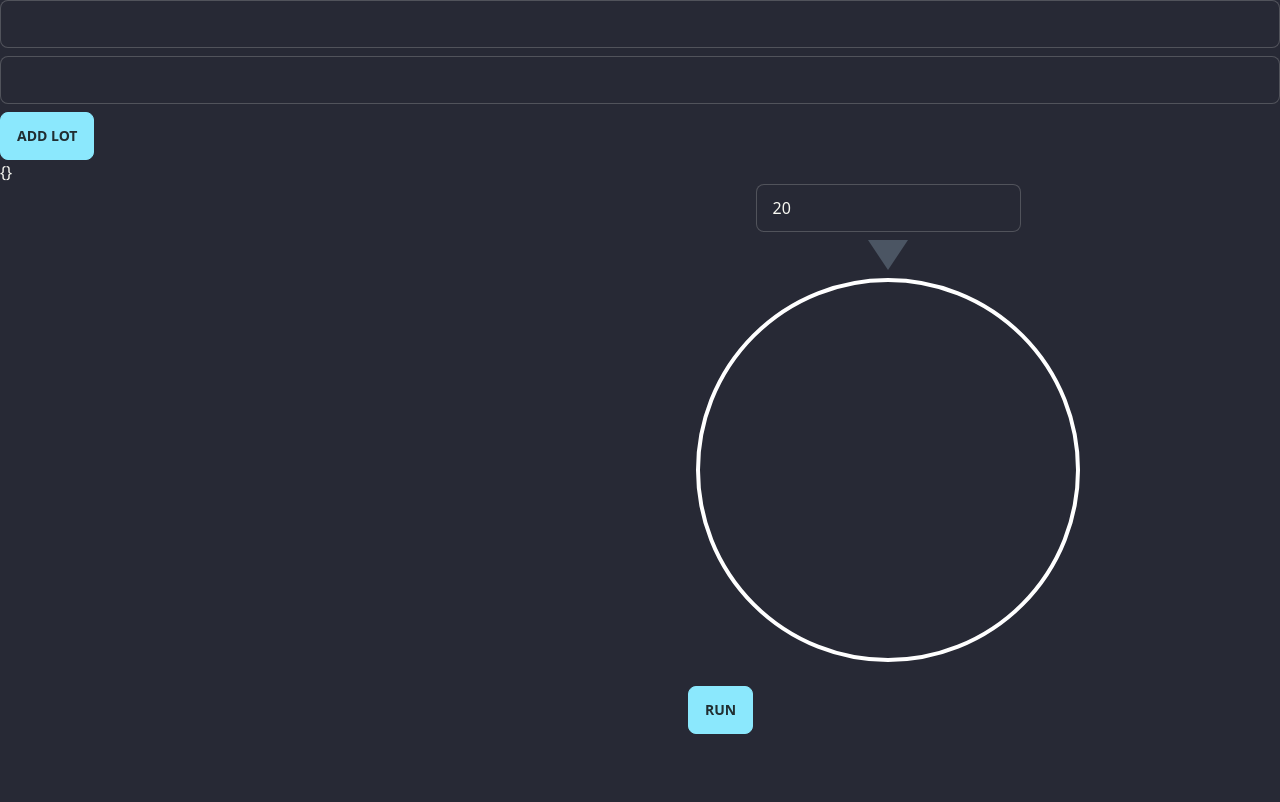
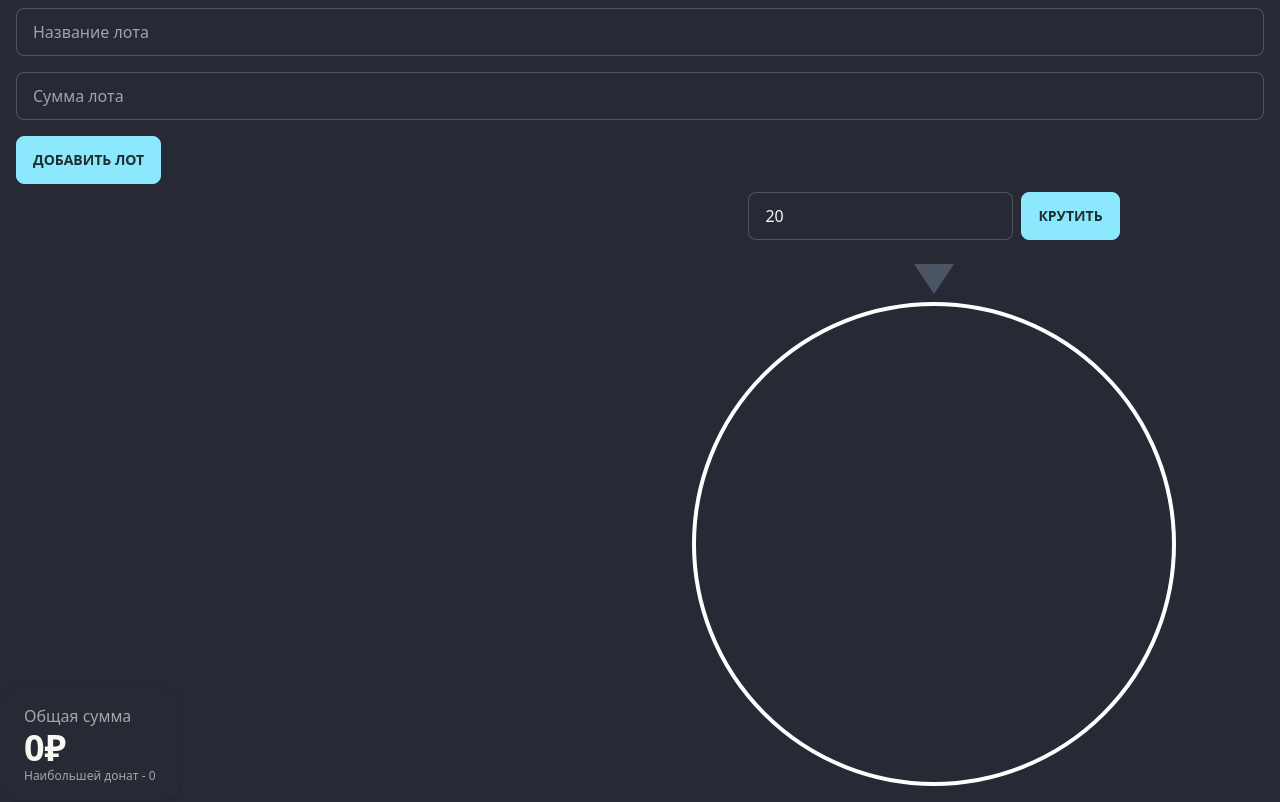
Before and after one commit to VashUber/spin-auc, a Next.js app: page / in a window 1280 px wide. Built offline with nearby package versions, Linux system fonts and the light colour scheme.

Commit message:
feat: added stat && some style, but need to be refactored

```diff
--- a/src/app/layout.tsx
+++ b/src/app/layout.tsx
@@ -13,7 +13,7 @@ export default function RootLayout({
 }) {
   return (
     <html lang="en">
-      <body className="max-w-screen-2xl my-0 mx-auto overflow-x-hidden">
+      <body className="max-w-screen-2xl my-0 mx-auto overflow-x-hidden px-4">
         {children}
       </body>
     </html>
--- a/src/app/page.tsx
+++ b/src/app/page.tsx
@@ -3,7 +3,7 @@
 import { autorun } from 'mobx';
 import { observer } from 'mobx-react-lite';
 import { useEffect, useRef, useState } from 'react';
-import { Circle, NewLotForm } from '~/components';
+import { BankStat, Circle, LotsList, NewLotForm } from '~/components';
 import { lotsStore } from '~/store';
 import { drawCircle } from '~/utils/drawCircle';
 
@@ -13,6 +13,7 @@ const Home = observer(function () {
   const canvasRef = useRef<HTMLCanvasElement>(null!);
   const [isRotating, setIsRotation] = useState(false);
   const [winnerDegree, setWinnerDegree] = useState(0);
+  const [spinTime, setSpinTime] = useState('20');
 
   const runSpinner = () => {
     if (lotsStore.lots.size === 0) return;
@@ -40,30 +41,40 @@ const Home = observer(function () {
     <div>
       <NewLotForm />
 
-      {JSON.stringify(degreeMap.current)}
+      <div className="flex justify-between px-20">
+        <LotsList />
 
-      <div className="flex justify-between px-48">
-        <div>
-          {Array.from(lotsStore.lots.entries()).map((e) => (
-            <div key={e[0]} className="flex gap-2">
-              <div>{e[0]}</div>
-              <div>{e[1]}</div>
-            </div>
-          ))}
-        </div>
+        <div className="flex flex-col gap-2 items-center">
+          <div className="flex gap-2">
+            <input
+              type="text"
+              className="input input-bordered mb-2"
+              placeholder="Время прокрутки"
+              value={spinTime}
+              onChange={(e) => {
+                const inputValue = e.target.value;
 
-        <div className="flex flex-col gap-4">
+                if (inputValue.length && !Number(inputValue)) {
+                  return;
+                }
+
+                setSpinTime(inputValue);
+              }}
+            />
+            <button className="btn btn-info max-w-max" onClick={runSpinner}>
+              Крутить
+            </button>
+          </div>
           <Circle
             ref={canvasRef}
             isRotating={isRotating}
             degree={winnerDegree}
+            spinTime={Number(spinTime)}
           />
-
-          <button className="btn btn-info max-w-max" onClick={runSpinner}>
-            Run
-          </button>
         </div>
       </div>
+
+      <BankStat />
     </div>
   );
 });
--- /dev/null
+++ b/src/components/bankStat/bankStat.tsx
@@ -0,0 +1,14 @@
+import { observer } from 'mobx-react-lite';
+import { lotsStore } from '~/store';
+
+export const BankStat = observer(() => {
+  return (
+    <div className="stats shadow fixed bottom-0 left-0">
+      <div className="stat">
+        <div className="stat-title">Общая сумма</div>
+        <div className="stat-value">{lotsStore.bank}₽</div>
+        <div className="stat-desc">Наибольшей донат - {lotsStore.max}</div>
+      </div>
+    </div>
+  );
+});
--- /dev/null
+++ b/src/components/bankStat/index.ts
@@ -0,0 +1 @@
+export { BankStat } from './bankStat';
--- a/src/components/circle/Circle.tsx
+++ b/src/components/circle/Circle.tsx
@@ -1,6 +1,6 @@
 'use client';
 
-import { Ref, forwardRef, useState } from 'react';
+import { Ref, forwardRef } from 'react';
 import styled, { StyleSheetManager, css, keyframes } from 'styled-components';
 
 const rotate = (degree: number) => keyframes`
@@ -28,29 +28,13 @@ const StyledCanvas = styled.canvas<{
 
 export const Circle = forwardRef(
   (
-    props: { isRotating: boolean; degree: number },
+    props: { isRotating: boolean; degree: number; spinTime: number },
     ref: Ref<HTMLCanvasElement>
   ) => {
-    const [spinTime, setSpinTime] = useState('20');
-    const { isRotating, degree } = props;
+    const { isRotating, degree, spinTime } = props;
 
     return (
-      <div className="flex flex-col items-center">
-        <input
-          type="text"
-          className="input input-bordered mb-2"
-          value={spinTime}
-          onChange={(e) => {
-            const inputValue = e.target.value;
-
-            if (inputValue.length && !Number(inputValue)) {
-              return;
-            }
-
-            setSpinTime(inputValue);
-          }}
-        />
-
+      <div className="flex flex-col items-center overflow-hidden py-2">
         <div className="w-0 h-0 border-l-transparent border-l-[20px] border-r-transparent border-r-[20px] border-t-[30px] border-t-gray-600" />
 
         <StyleSheetManager
@@ -59,11 +43,11 @@ export const Circle = forwardRef(
           }>
           <StyledCanvas
             isRotating={isRotating}
-            spinTime={Number(spinTime)}
-            degree={degree + 360 * (Math.floor(Number(spinTime) / 1) + 2)}
+            spinTime={spinTime}
+            degree={degree + 360 * (Math.floor(spinTime / 1) + 2)}
             ref={ref}
-            width={400}
-            height={400}
+            width={500}
+            height={500}
           />
         </StyleSheetManager>
       </div>
--- a/src/components/index.ts
+++ b/src/components/index.ts
@@ -1,2 +1,4 @@
+export { BankStat } from '~/components/bankStat';
 export { Circle } from '~/components/circle';
+export { LotsList } from '~/components/lotsList';
 export { NewLotForm } from '~/components/newLotForm';
--- /dev/null
+++ b/src/components/lotsList/index.ts
@@ -0,0 +1 @@
+export { LotsList } from './lotsLists';
--- /dev/null
+++ b/src/components/lotsList/lotsLists.tsx
@@ -0,0 +1,15 @@
+import { observer } from 'mobx-react-lite';
+import { lotsStore } from '~/store';
+
+export const LotsList = observer(() => {
+  return (
+    <div>
+      {Array.from(lotsStore.lots.entries()).map((e) => (
+        <div key={e[0]} className="flex gap-2">
+          <div>{e[0]}</div>
+          <div>{e[1]}</div>
+        </div>
+      ))}
+    </div>
+  );
+});
--- a/src/components/newLotForm/newLotForm.tsx
+++ b/src/components/newLotForm/newLotForm.tsx
@@ -16,15 +16,17 @@ export const NewLotForm = () => {
   };
 
   return (
-    <form className="flex flex-col gap-2" onSubmit={onFormSubmit}>
+    <form className="flex flex-col gap-4 py-2" onSubmit={onFormSubmit}>
       <input
         type="text"
+        placeholder="Название лота"
         className="input input-bordered"
         value={name}
         onChange={(e) => setName(e.target.value)}
       />
       <input
         type="text"
+        placeholder="Сумма лота"
         className="input input-bordered"
         value={value}
         onChange={(e) => {
@@ -37,7 +39,7 @@ export const NewLotForm = () => {
           setValue(inputValue);
         }}
       />
-      <button className="btn btn-info max-w-max">Add lot</button>
+      <button className="btn btn-info max-w-max">Добавить лот</button>
     </form>
   );
 };
--- a/src/store/lots.ts
+++ b/src/store/lots.ts
@@ -3,11 +3,13 @@ import { action, makeObservable, observable } from 'mobx';
 class LotsStore {
   lots = new Map<string, number>();
   bank = 0;
+  max = 0;
 
   constructor() {
     makeObservable(this, {
       lots: observable,
       bank: observable,
+      max: observable,
       addLot: action.bound
     });
   }
@@ -32,6 +34,9 @@ class LotsStore {
   }
 
   addLot({ key, value }: { key: string; value: number }) {
+    if (this.max < value) {
+      this.max = value;
+    }
     this.bank += value;
     this.lots.set(key, (this.lots.get(key) ?? 0) + value);
   }
--- a/src/utils/drawCircle.ts
+++ b/src/utils/drawCircle.ts
@@ -46,7 +46,7 @@ export const drawCircle = (
     degreeMap[key] = 270 - randomAngle * (180 / Math.PI);
 
     // предыдущая версия скролит всегда до центра, сейчас в рандомную область
-    //degreeMap[key] = 270 - (prev + curr / 2) * (180 / Math.PI);
+    // degreeMap[key] = 270 - (prev + curr / 2) * (180 / Math.PI);
 
     ctx.font = '22px Helvetica';
     ctx.fillStyle = 'white';
```
